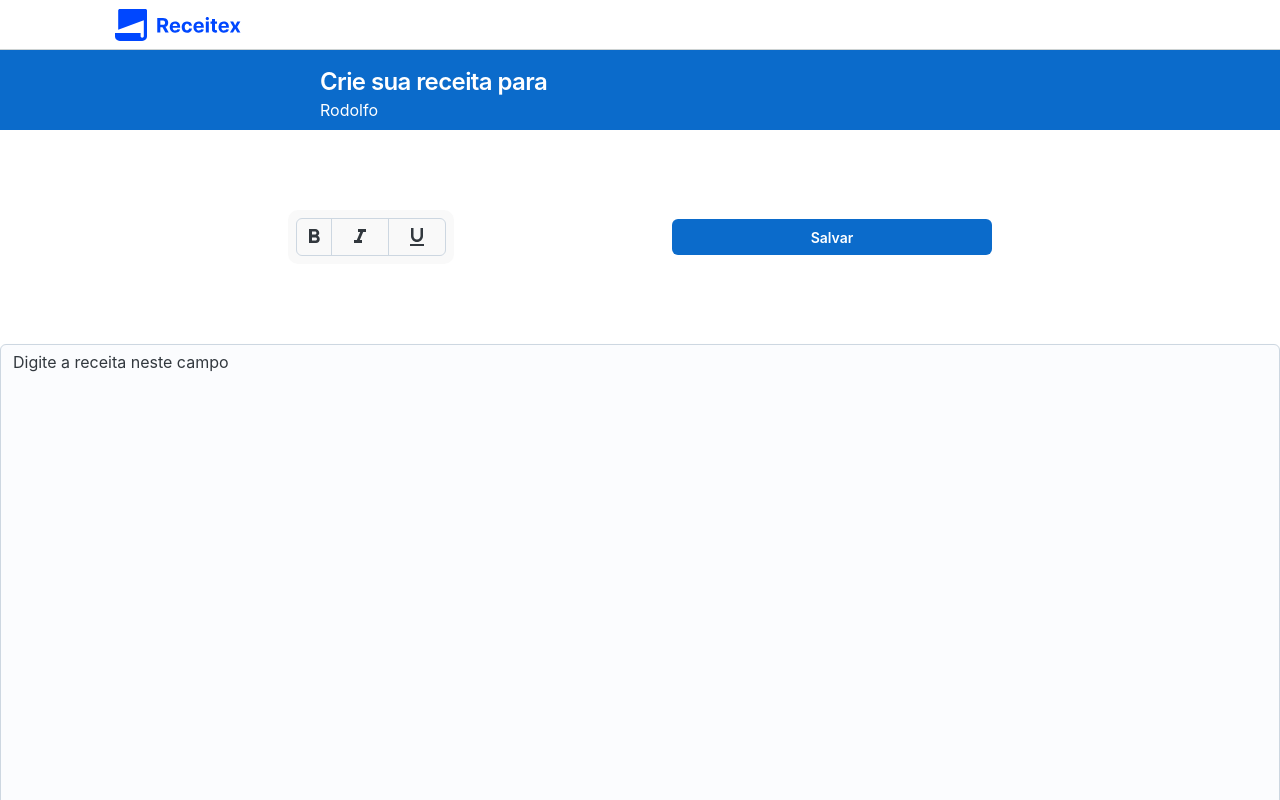
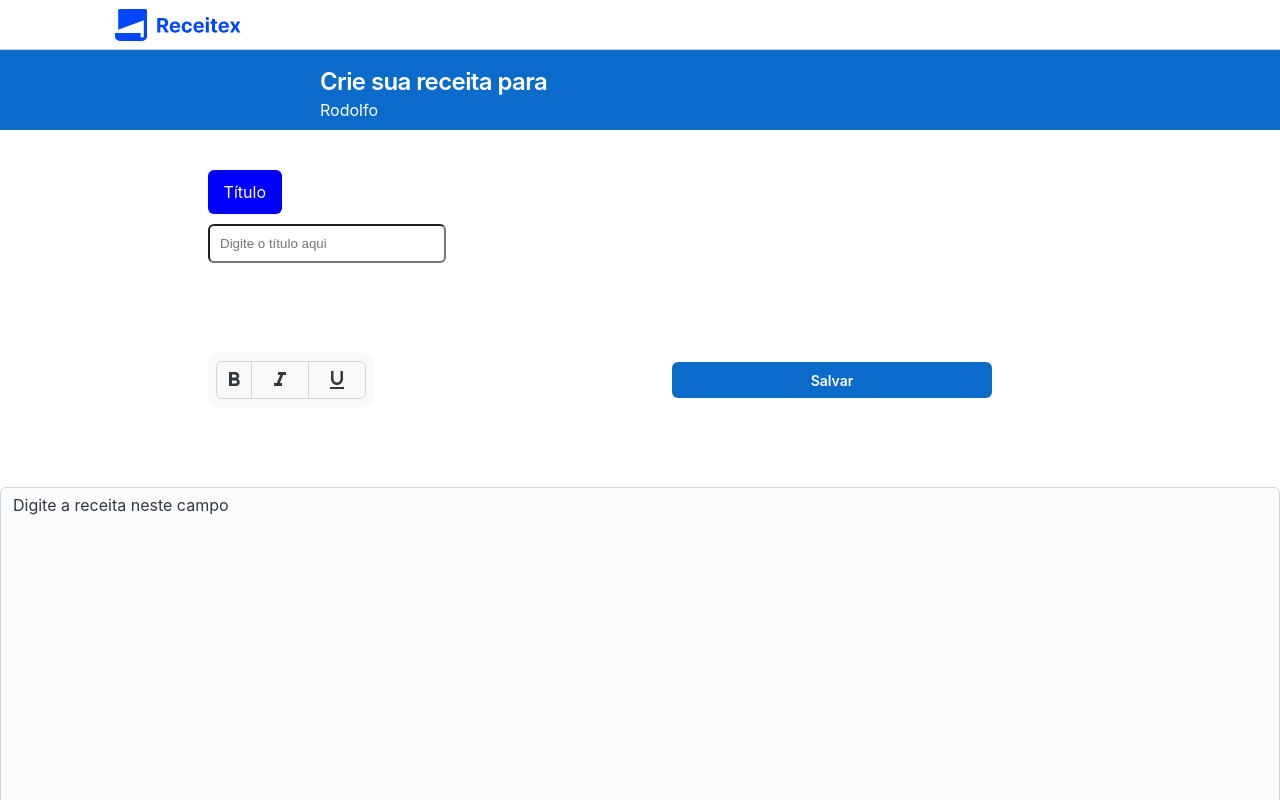
Before and after one commit to italosilva01/Receitex-WEB, a React (Vite) app: page /register in a window 1280 px wide. Shown: the top 800 px of the page. Built offline with nearby package versions, Linux system fonts and the light colour scheme.

Commit message:
adicionando título a receita

```diff
--- a/src/Page/register/index.tsx
+++ b/src/Page/register/index.tsx
@@ -8,7 +8,7 @@ import { useState } from 'react';
 import { HeaderDefault } from "../../components/HeaderCreateAccount/HeaderDefault";
 
 export const Register = () => {
-
+  const [titulo, setTitulo] = useState('');
   const [descricao, setDescricao] = useState('');
 
   const handleSave = async () => {
@@ -18,7 +18,7 @@ export const Register = () => {
     const emissao = dataAtual.toISOString();
 
     const data = {
-      titulo: '',
+      titulo,
       descricao,
       emissao,
       vencimento: '',
@@ -53,8 +53,21 @@ export const Register = () => {
       <Typography level="h3" sx={{ml: "20rem", mt:"1rem", color: '#ffffff'}}>Crie sua receita para</Typography>
       <Typography sx={{ml: "20rem", color: '#ffffff'}}>Rodolfo</Typography>
       </Sheet>
+      <Grid ml="13rem">
+          <Box  style={{ width: '5%', borderRadius: '6px', padding: '10px', marginBottom: '10px', marginTop: '40px' }}
+          sx={{ p: 1, backgroundColor: 'blue', borderRadius: '6px', color: 'white', textAlign: 'center' }}>
+            Título
+          </Box>
+          <input
+            type="text"
+            value={titulo}
+            onChange={(e) => setTitulo(e.target.value)}
+            placeholder="Digite o título aqui"
+            style={{ width: '20%', borderRadius: '6px', padding: '10px', marginBottom: '10px' }}
+          />
+        </Grid>
       <Grid container direction="row" justifyContent="space-between" alignItems="center" mt={10} mb={10}>
-        <Grid ml="18rem">
+        <Grid ml="13rem">
             <Box sx={{ p: 1, backgroundColor: '#f9f9f9', borderRadius: '10px'}}>
                 <ButtonGroup aria-label="outlined primary button group">
                 <IconButton> <FormatBold/></IconButton>
```
